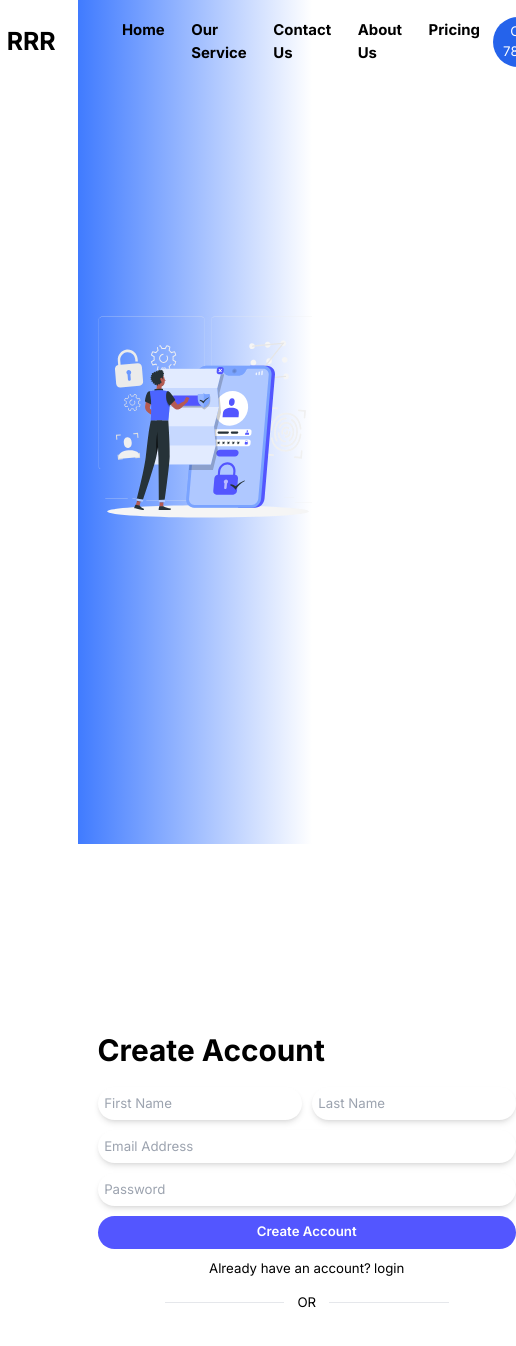
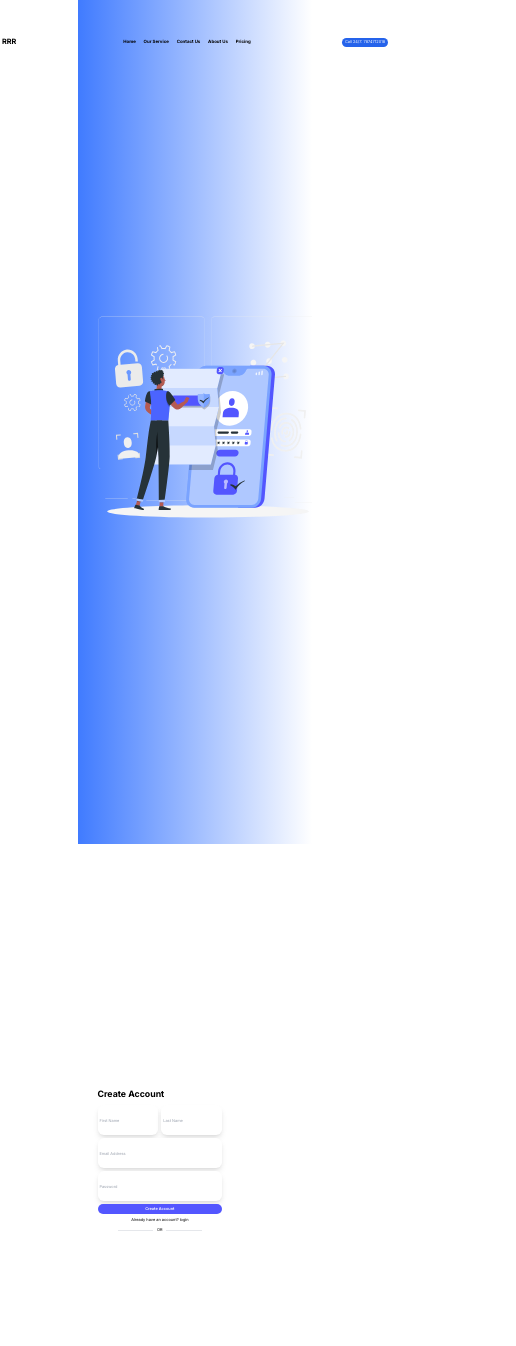
Before and after one commit to Sparshlohana/rrr, a Next.js app: page /login in a window 390 px wide. Shown: the top 1346 px of the page, 516 px wide, since content can reach past the window. Built offline with nearby package versions, Linux system fonts and the light colour scheme.

Commit message:
google interigations

```diff
--- a/package.json
+++ b/package.json
@@ -9,6 +9,7 @@
     "lint": "next lint"
   },
   "dependencies": {
+    "@react-oauth/google": "^0.12.1",
     "next": "14.1.3",
     "next-auth": "^4.24.7",
     "react": "^18",
--- a/src/app/globals.css
+++ b/src/app/globals.css
@@ -7,15 +7,13 @@ html {
   scroll-behavior: smooth;
 }
 
-@media screen and (max-width: 500px) {
+/* @media screen and (max-width: 500px) {
   html {
     font-size: 3.4vw;
   }
-}
+} */
 
 .home-bg {
-    background: linear-gradient(180deg, #F7FBFF 35.53%, #5356ff9b 82.22%);
+  background: linear-gradient(180deg, #f7fbff 35.53%, #5356ff9b 82.22%);
   box-shadow: 0px 4px 4px rgba(0, 0, 0, 0.25);
-    height: 100vh;
-
 }
--- a/src/app/layout.js
+++ b/src/app/layout.js
@@ -1,5 +1,6 @@
 import { Inter } from "next/font/google";
 import "./globals.css";
+import { GoogleOAuthProvider } from "@react-oauth/google";
 import Navbar from "@/components/Navbar";
 
 const inter = Inter({ subsets: ["latin"] });
@@ -12,14 +13,16 @@ export const metadata = {
 
 export default function RootLayout({ children }) {
   return (
-    <html lang="en" >
+    <html lang="en">
       <head>
         <link rel="shortcut icon" href="/icon.png" type="image/x-icon"></link>
       </head>
-      <body className={inter.className} >
+      <body className={inter.className}>
         <Navbar />
         <main className="h-fit">
-          {children}
+          <GoogleOAuthProvider clientId="869395302751-bktjqm9l1v0k9jvjughn0gqbu9l9p0k1.apps.googleusercontent.com">
+            {children}
+          </GoogleOAuthProvider>
         </main>
       </body>
     </html>
--- a/src/app/login/page.jsx
+++ b/src/app/login/page.jsx
@@ -1,13 +1,22 @@
-import React from 'react'
-import "../login/login.css"
-import { LoginImage } from '@/components/Icons'
-import Link from 'next/link';
+"use client";
+
+import React from "react";
+import "../login/login.css";
+import { LoginImage } from "@/components/Icons";
+import Link from "next/link";
+import { GoogleLogin } from "@react-oauth/google";
 
 const Login = () => {
+  const responseMessage = (response) => {
+    console.log(response);
+  };
+  const errorMessage = (error) => {
+    console.log(error);
+  };
   return (
-        <section className='flex justify-center items-center w-full flex-col sm:flex-row'>
-            <div className='img flex  items-center h-[100dvh]'>
-                <LoginImage />
+    <section className="flex items-center w-full flex-col sm:flex-row">
+      <div className="img flex items-center h-[100dvh]  ">
+        <LoginImage className="sm:h-[400px] md:h-[500px] " />
       </div>
 
       <div className="flex justify-center items-start flex-col w-1/2">
@@ -77,6 +86,17 @@ const Login = () => {
                 </span>
               </div>
             </div>
+            <div>
+              <GoogleLogin
+                shape="circle"
+                theme="filled_blue"
+                size="medium"
+                type="standard"
+                width={"200px"}
+                onSuccess={responseMessage}
+                onError={errorMessage}
+              />
+            </div>
           </form>
         </div>
       </div>
```
Also changed, not shown: 2 other files (tests, documents, lock files or other folders). Lines whose indentation alone changed are shown as unchanged.
